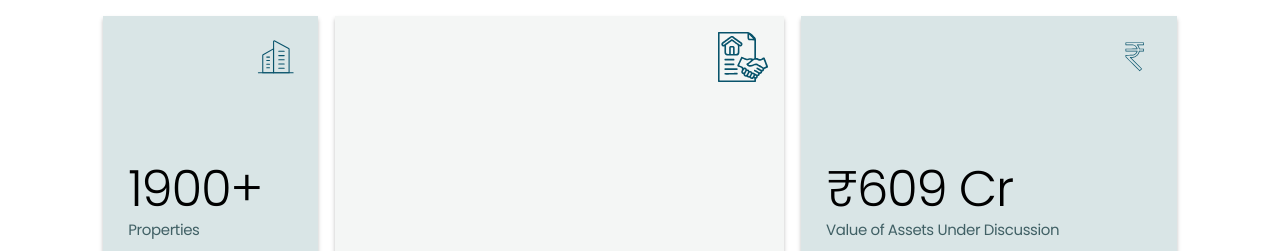
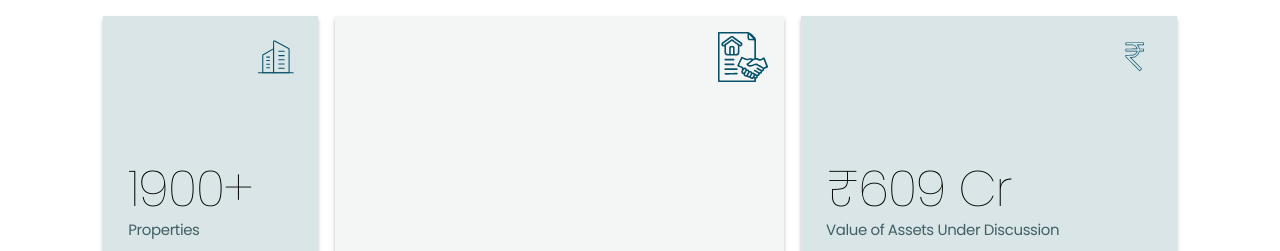
Before and after one commit to tarunaddictivemedia/keydemand, a plain HTML site: page index.html in a window 1280 px wide. Shown: the part 778-1029 px from the top of the page. Drawn offline with nearby package versions, Linux system fonts and the light colour scheme.

Commit message:
Update index.html

```diff
--- a/index.html
+++ b/index.html
@@ -7,7 +7,7 @@
 	<title>Keydemand</title>
 	<link rel="preconnect" href="https://fonts.googleapis.com">
 	<link rel="preconnect" href="https://fonts.gstatic.com" crossorigin>
-	<link href="https://fonts.googleapis.com/css2?family=Poppins:wght@300;400;500;600;700&display=swap" rel="stylesheet">
+	<link href="https://fonts.googleapis.com/css2?family=Poppins:wght@100;300;400;500;600;700&display=swap" rel="stylesheet">
 	<link rel="stylesheet" href="css/style.css">
 </head>
 <body>
```
